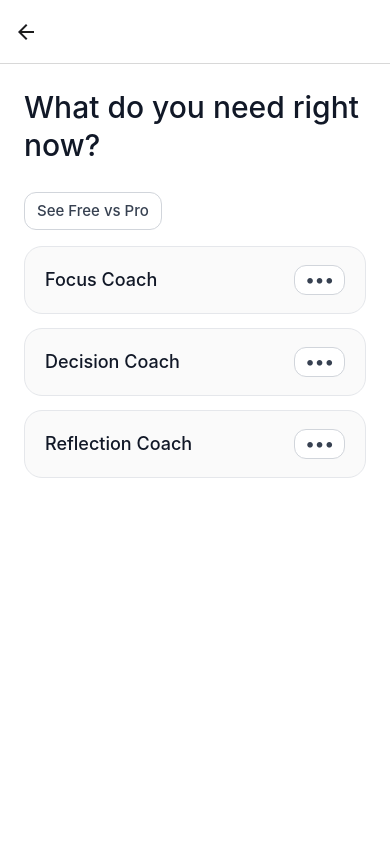
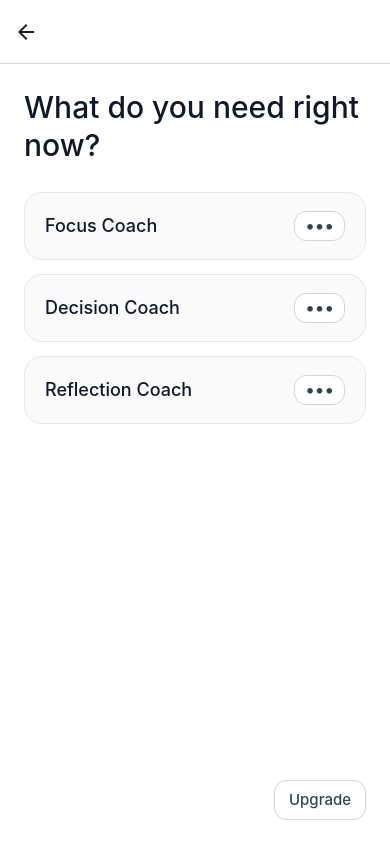
Before and after one commit to YAL-PJ/SHIPYARD-SIMON, a React Native app: screen /Home in a window 390 px wide. Built offline with nearby package versions, Linux system fonts and the light colour scheme; no server answers.

Commit message:
Move upgrade CTA to bottom corner on home screen

```diff
--- a/src/screens/HomeScreen.tsx
+++ b/src/screens/HomeScreen.tsx
@@ -62,12 +62,12 @@ export const HomeScreen = ({ navigation }: Props) => {
       {!isSubscribed ? (
         <TouchableOpacity
           accessibilityRole="button"
-          style={styles.plansButton}
+          style={styles.upgradeButton}
           onPress={() =>
             navigation.navigate("Paywall", { coach: "Focus Coach", source: "home" })
           }
         >
-          <Text style={styles.plansButtonText}>See Free vs Pro</Text>
+          <Text style={styles.upgradeButtonText}>Upgrade</Text>
         </TouchableOpacity>
       ) : null}
       <View style={styles.cardList}>
@@ -132,17 +132,18 @@ const styles = StyleSheet.create({
   cardList: {
     gap: 14,
   },
-  plansButton: {
-    alignSelf: "flex-start",
+  upgradeButton: {
+    position: "absolute",
+    right: 24,
+    bottom: 24,
     borderWidth: 1,
     borderColor: "#d1d5db",
     borderRadius: 12,
-    paddingHorizontal: 12,
-    paddingVertical: 8,
+    paddingHorizontal: 14,
+    paddingVertical: 9,
     backgroundColor: "#fff",
-    marginBottom: 16,
   },
-  plansButtonText: {
+  upgradeButtonText: {
     color: "#374151",
     fontSize: 15,
     lineHeight: 20,
```
